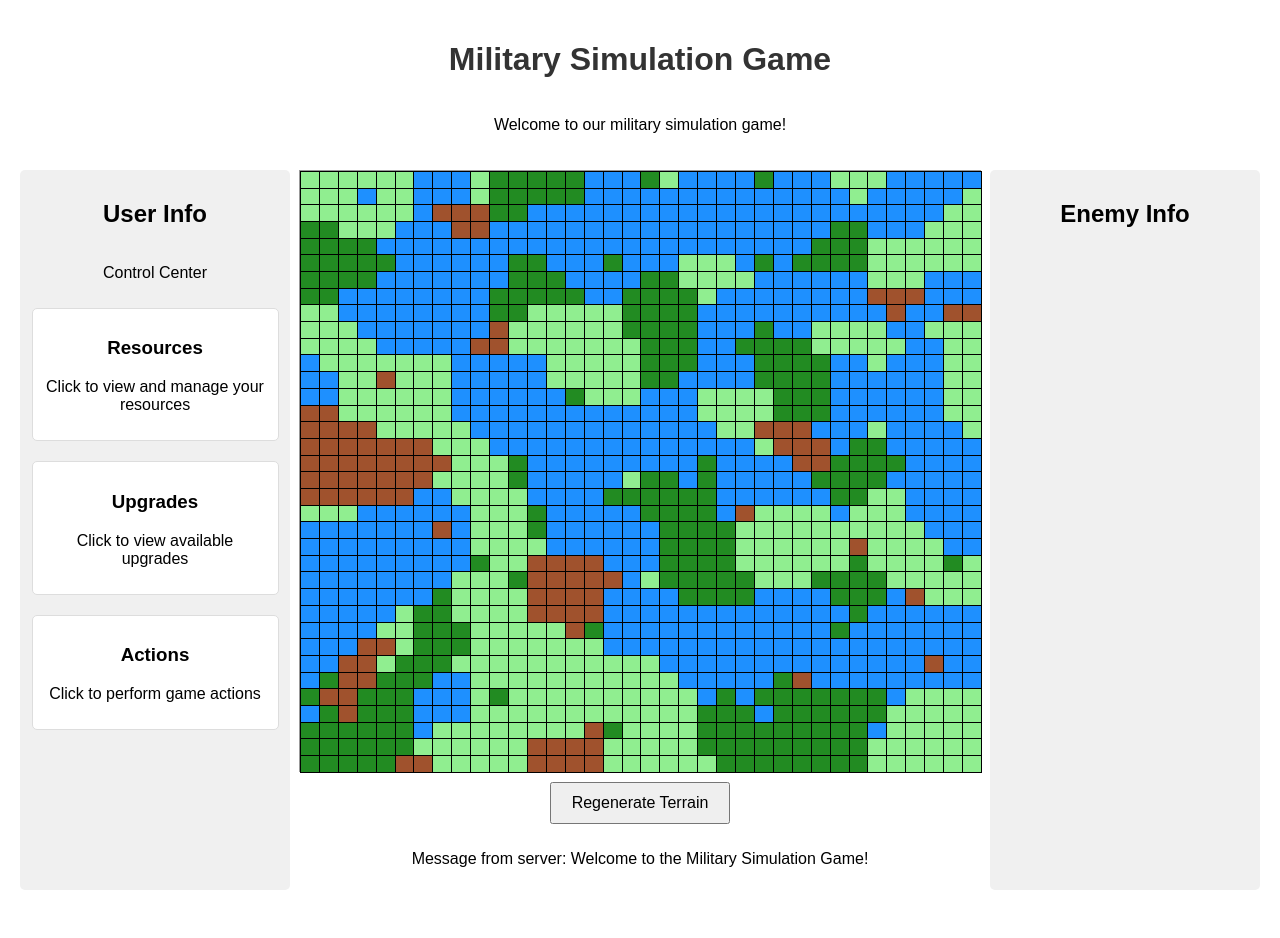
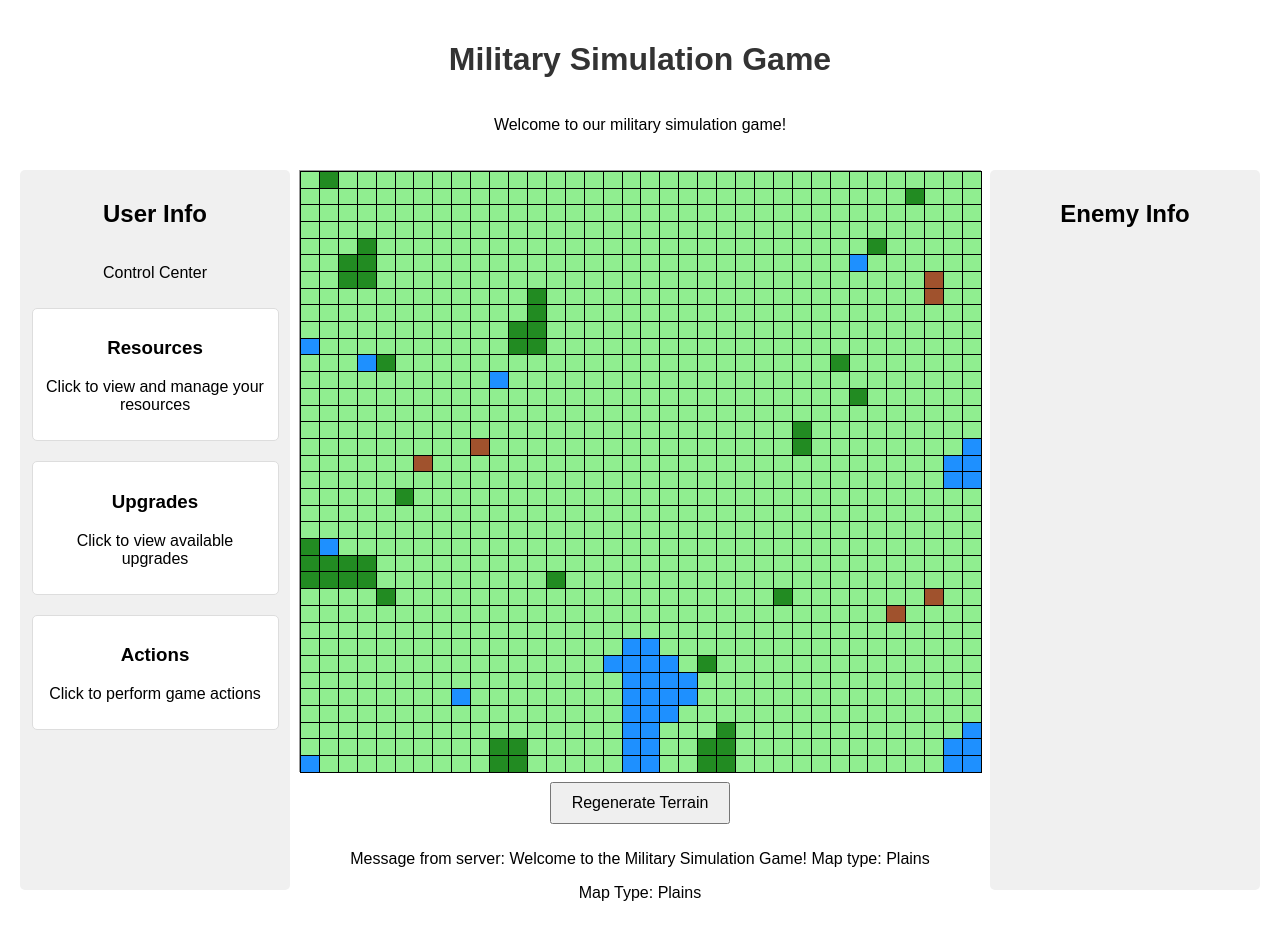
Before and after one commit to wallyatkins/cofm-python-web-app, a FastAPI app: page / in a window 1280 px wide. Before the commit the page ends 890 px from the top, so only its background shows below. Run offline with FastAPI, Linux system fonts and the light colour scheme.

Commit message:
feat: Add random map types to terrain generation

```diff
--- a/main.py
+++ b/main.py
@@ -7,10 +7,23 @@ app = FastAPI()
 templates = Jinja2Templates(directory="templates")
 
 def generate_terrain(size):
+    map_types = ['coastal', 'mountains', 'plains', 'swamp']
+    selected_map_type = random.choice(map_types)
+
     terrain_types = ['plains', 'forest', 'mountain', 'water']
 
-    # Initialize the map with random terrain
-    terrain = [[random.choice(terrain_types) for _ in range(size)] for _ in range(size)]
+    # Adjust terrain probabilities based on map type
+    if selected_map_type == 'coastal':
+        weights = [3, 2, 1, 4]  # More water and plains
+    elif selected_map_type == 'mountains':
+        weights = [1, 2, 5, 1]  # More mountains
+    elif selected_map_type == 'plains':
+        weights = [5, 2, 1, 1]  # More plains
+    elif selected_map_type == 'swamp':
+        weights = [1, 3, 1, 4]  # More water and forest
+
+    # Initialize the map with random terrain based on weights
+    terrain = [[random.choices(terrain_types, weights=weights)[0] for _ in range(size)] for _ in range(size)]
 
     # Apply cellular automata rules to create more natural groupings
     for _ in range(5):  # Number of iterations
@@ -34,15 +47,17 @@ def generate_terrain(size):
 
         terrain = new_terrain
 
-    return terrain
+    return terrain, selected_map_type
 
 @app.get("/", response_class=HTMLResponse)
 async def root(request: Request):
     map_size = 36
+    terrain, map_type = generate_terrain(map_size)
     game_data = {
-        "message": "Welcome to the Military Simulation Game!",
+        "message": f"Welcome to the Military Simulation Game! Map type: {map_type.capitalize()}",
         "map_size": map_size,
-        "terrain": generate_terrain(map_size),
+        "terrain": terrain,
+        "map_type": map_type,
     }
     return templates.TemplateResponse("index.html", {"request": request, **game_data})
 
--- a/templates/index.html
+++ b/templates/index.html
@@ -108,6 +108,7 @@
             </div>
             <button id="regenerate-button" onclick="location.reload()">Regenerate Terrain</button>
             <p>Message from server: {{ message }}</p>
+            <p>Map Type: {{ map_type.capitalize() }}</p>
         </div>
         <div class="info-column">
             <h2>Enemy Info</h2>
```
